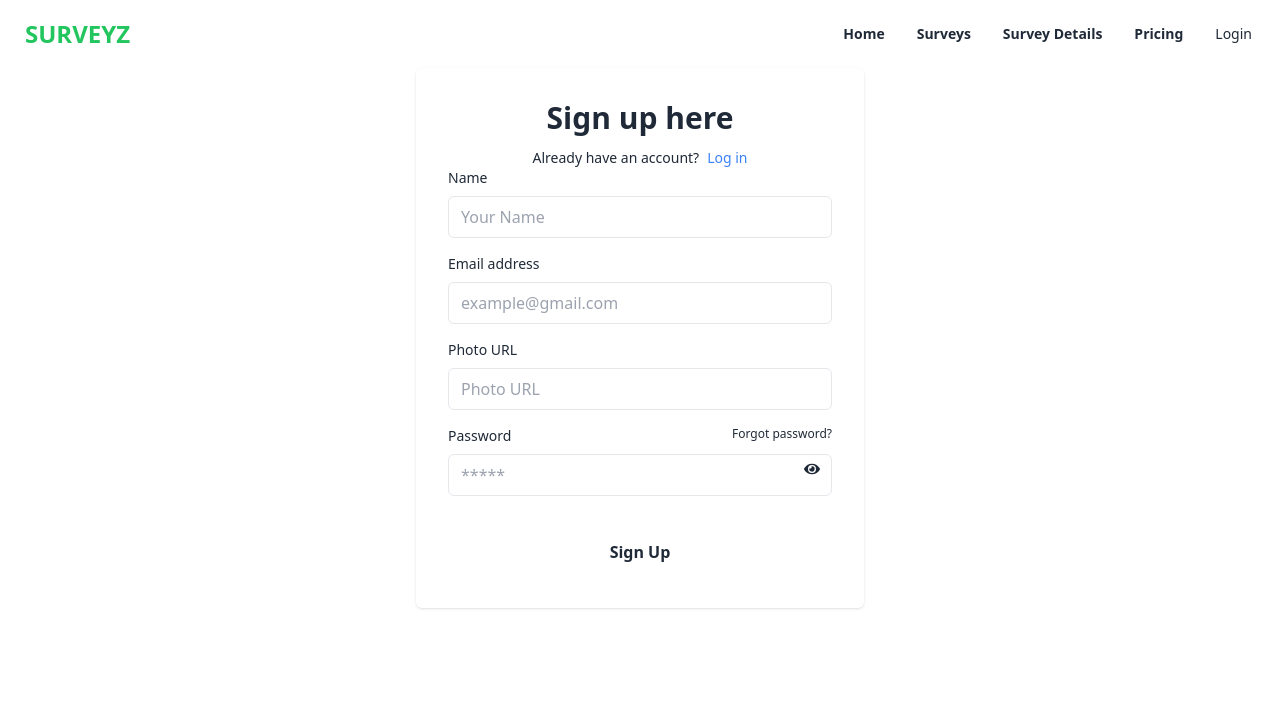
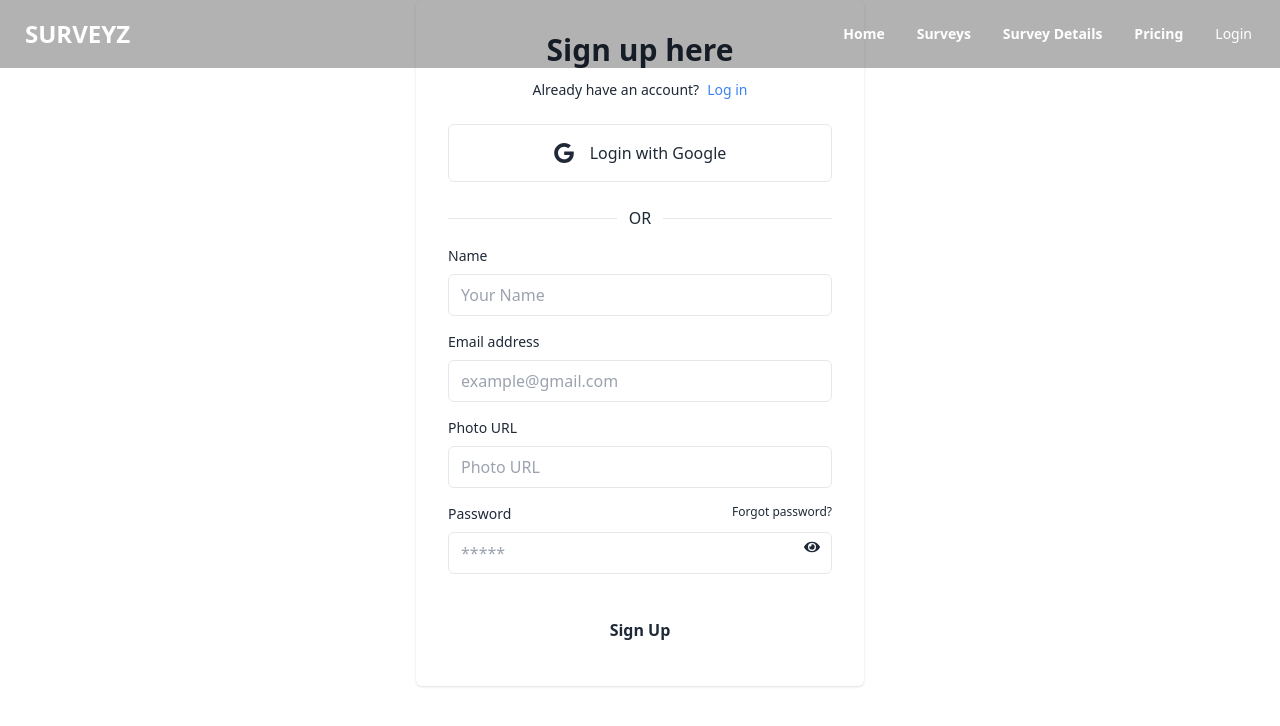
Before and after one commit to Tufazzul1/Surveyz-client-side-, a React (Vite) app: page /register in a window 1280 px wide. Shown: the top 726 px of the page. Built offline with nearby package versions, Linux system fonts and the light colour scheme; no server answers.

Commit message:
added banner section

```diff
--- a/src/Layout/Main.jsx
+++ b/src/Layout/Main.jsx
@@ -6,7 +6,7 @@ import Navbar from "../Shared/Navbar/Navbar";
 
 const Main = () => {
     return (
-        <div className="container">
+        <div className="container mx-auto">
             <Navbar></Navbar>
             <Outlet></Outlet>
         </div>
--- /dev/null
+++ b/src/Pages/Home/Banner/Banner.jsx
@@ -0,0 +1,17 @@
+
+const Banner = () => {
+    return (
+
+        <div className="hero min-h-screen" style={{ backgroundImage: 'url(https://i.ibb.co/NtbtJ3S/Website-surveys-min.jpg)' }}>
+            <div className="bg-black bg-opacity-10 w-full h-full flex items-center">
+                <div className="text-white p-6 md:p-12 max-w-3xl">
+                    <h1 className="text-3xl md:text-5xl font-bold mb-4 text-left">We Value Your Feedback!</h1>
+                    <p className="text-lg md:text-xl mb-6 text-left">Take our quick survey and help us improve your experience.</p>
+                    <button className="btn btn-primary text-left">Get Started</button>
+                </div>
+            </div>
+        </div>
+    );
+};
+
+export default Banner;
--- a/src/Pages/Home/Home/Home.jsx
+++ b/src/Pages/Home/Home/Home.jsx
@@ -1,9 +1,10 @@
+import Banner from "../Banner/Banner";
 
 
 const Home = () => {
     return (
         <div>
-            <h2 className="text-3xl font-railway">Hello From Home</h2>
+            <Banner></Banner>
         </div>
     );
 };
--- a/src/Pages/Login/Login.jsx
+++ b/src/Pages/Login/Login.jsx
@@ -29,7 +29,6 @@ const Login = () => {
                     title: 'Success!',
                     text: 'Login successfully',
                     icon: 'seccess',
-                    confirmButtonText: 'ok'
                 });
                 navigate(from, { replace: true });
             })
--- a/src/Pages/Register/Register.jsx
+++ b/src/Pages/Register/Register.jsx
@@ -8,7 +8,7 @@ import useAuth from "../../Hooks/useAuth";
 const Register = () => {
 
     const [showPassword, setShowPassword] = useState(false);
-    const { createUser } = useAuth();
+    const { createUser, signInWithGoogle } = useAuth();
     const navigate = useNavigate();
 
     const handleRegister = (event) => {
@@ -54,7 +54,6 @@ const Register = () => {
                     title: 'Success!',
                     text: "User created successfully",
                     icon: 'success',
-                    confirmButtonText: 'ok'
                 });
                 setTimeout(() => {
                     navigate('/');
@@ -70,6 +69,35 @@ const Register = () => {
                 });
             })
     }
+
+    const handleSocialLogin = () => {
+
+        signInWithGoogle()
+            .then(result => {
+                console.log(result.user);
+                Swal.fire({
+                    title: 'Success!',
+                    text: 'Login successfully',
+                    icon: 'seccess',
+                    confirmButtonText: 'ok'
+                });
+
+                setTimeout(() => {
+                    // navigate
+                    navigate(location?.state ? location.state : '/');
+                }, 2000);
+            })
+            .catch(error => {
+                console.log(error)
+                Swal.fire({
+                    title: 'Error!',
+                    text: 'Invalid email or password',
+                    icon: 'error',
+                    confirmButtonText: 'ok'
+                });
+            }
+            )
+    }
     return (
         <div className="flex justify-center items-center">
             <div className="w-full max-w-md p-4 rounded-md shadow sm:p-8 dark:bg-gray-50 dark:text-gray-800">
@@ -77,7 +105,7 @@ const Register = () => {
                 <p className="text-sm text-center dark:text-gray-600">Already have an account?
                     <Link to={'/login'} href="#" rel="noopener noreferrer" className="focus:underline hover:underline text-blue-500 ml-2">Log in</Link>
                 </p>
-                {/* <div className="my-6 space-y-4">
+                <div className="my-6 space-y-4">
                     <button onClick={handleSocialLogin} aria-label="Login with Google" type="button" className="flex items-center justify-center w-full p-4 space-x-4 border rounded-md focus:ring-2 focus:ring-offset-1 dark:border-gray-600 focus:dark:ring-violet-600">
                         <svg xmlns="http://www.w3.org/2000/svg" viewBox="0 0 32 32" className="w-5 h-5 fill-current">
                             <path d="M16.318 13.714v5.484h9.078c-0.37 2.354-2.745 6.901-9.078 6.901-5.458 0-9.917-4.521-9.917-10.099s4.458-10.099 9.917-10.099c3.109 0 5.193 1.318 6.38 2.464l4.339-4.182c-2.786-2.599-6.396-4.182-10.719-4.182-8.844 0-16 7.151-16 16s7.156 16 16 16c9.234 0 15.365-6.49 15.365-15.635 0-1.052-0.115-1.854-0.255-2.651z"></path>
@@ -85,7 +113,12 @@ const Register = () => {
                         <p>Login with Google</p>
                     </button>
 
-                </div> */}
+                </div>
+                <div className="flex items-center w-full my-4">
+                    <hr className="w-full dark:text-gray-600" />
+                    <p className="px-3 dark:text-gray-600">OR</p>
+                    <hr className="w-full dark:text-gray-600" />
+                </div>
                 <form onSubmit={handleRegister} className="space-y-8 relative">
                     <div className="space-y-4">
                         <div className="space-y-2">
--- a/src/Shared/Navbar/Navbar.jsx
+++ b/src/Shared/Navbar/Navbar.jsx
@@ -18,7 +18,7 @@ const Navbar = () => {
     const navoptins = <>
         <li><NavLink
             className={({ isActive }) =>
-                isActive ? 'text-green-500 font-bold ' : 'font-bold'
+                isActive ? 'text-[#007BFF] font-bold ' : 'font-bold'
             }
             to='/'
         >
@@ -26,7 +26,7 @@ const Navbar = () => {
         </NavLink></li>
         <li><NavLink
             className={({ isActive }) =>
-                isActive ? 'text-green-500 font-bold ' : 'font-bold'
+                isActive ? 'text-[#007BFF] font-bold ' : 'font-bold'
             }
             to='/surveys'
         >
@@ -34,7 +34,7 @@ const Navbar = () => {
         </NavLink></li>
         <li><NavLink
             className={({ isActive }) =>
-                isActive ? 'text-green-500 font-bold ' : 'font-bold'
+                isActive ? 'text-[#007BFF] font-bold ' : 'font-bold'
             }
             to='/surveyDetails'
         >
@@ -42,7 +42,7 @@ const Navbar = () => {
         </NavLink></li>
         <li><NavLink
             className={({ isActive }) =>
-                isActive ? 'text-green-500 font-bold ' : 'font-bold'
+                isActive ? 'text-[#007BFF] font-bold ' : 'font-bold'
             }
             to='/pricing'
         >
@@ -59,7 +59,7 @@ const Navbar = () => {
         }
     </>
     return (
-        <div className="navbar z-10 max-w-7xl">
+        <div className="navbar z-50 bg-black text-white bg-opacity-30 fixed max-w-7xl ">
             <div className="navbar-start">
                 <div className="dropdown">
                     <div tabIndex={0} role="button" className="btn btn-ghost lg:hidden">
@@ -69,7 +69,7 @@ const Navbar = () => {
                         {navoptins}
                     </ul>
                 </div>
-                <Link to={'/'} className="btn btn-ghost text-2xl font-bold  text-green-500 uppercase">
+                <Link to={'/'} className="btn btn-ghost text-2xl font-bold  uppercase">
                     <div>
                         <p>Surveyz</p>
                     </div>
```
